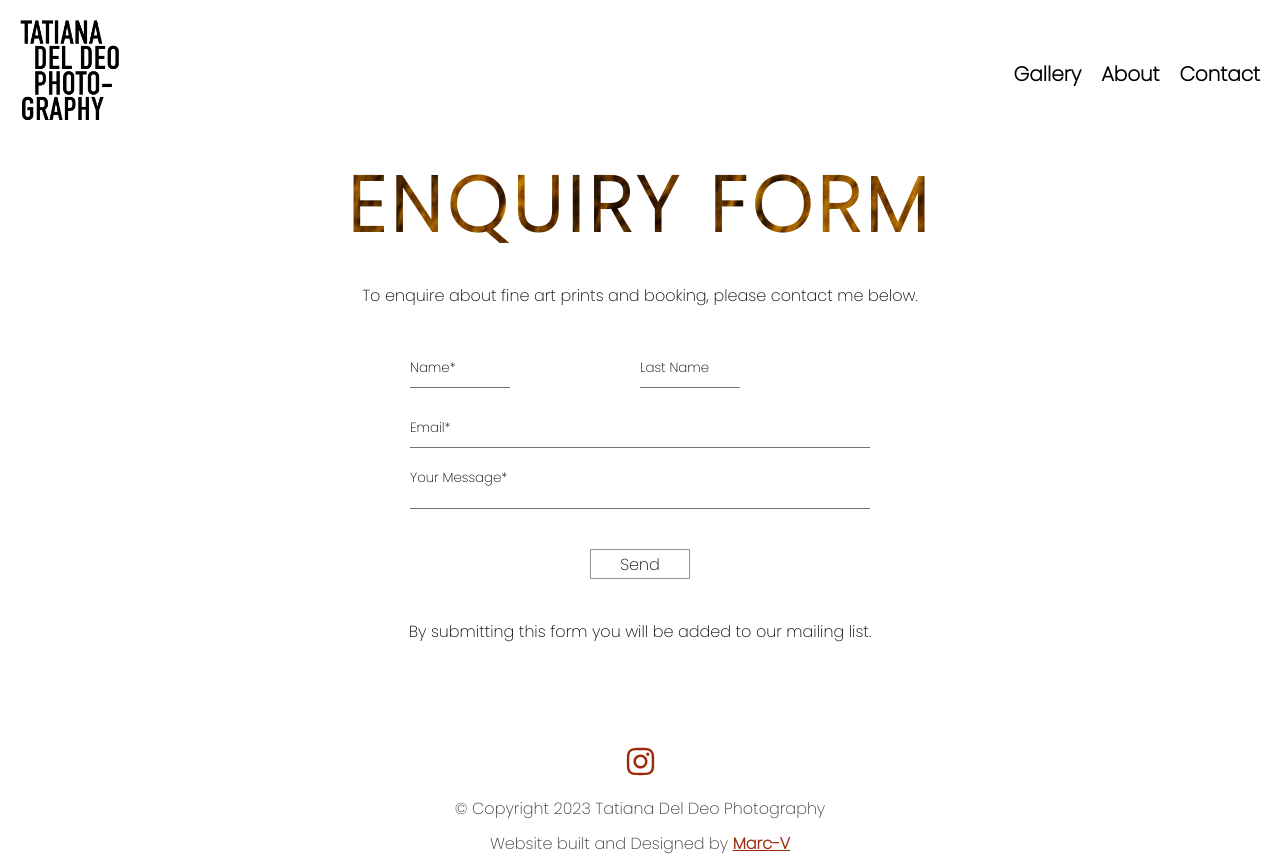
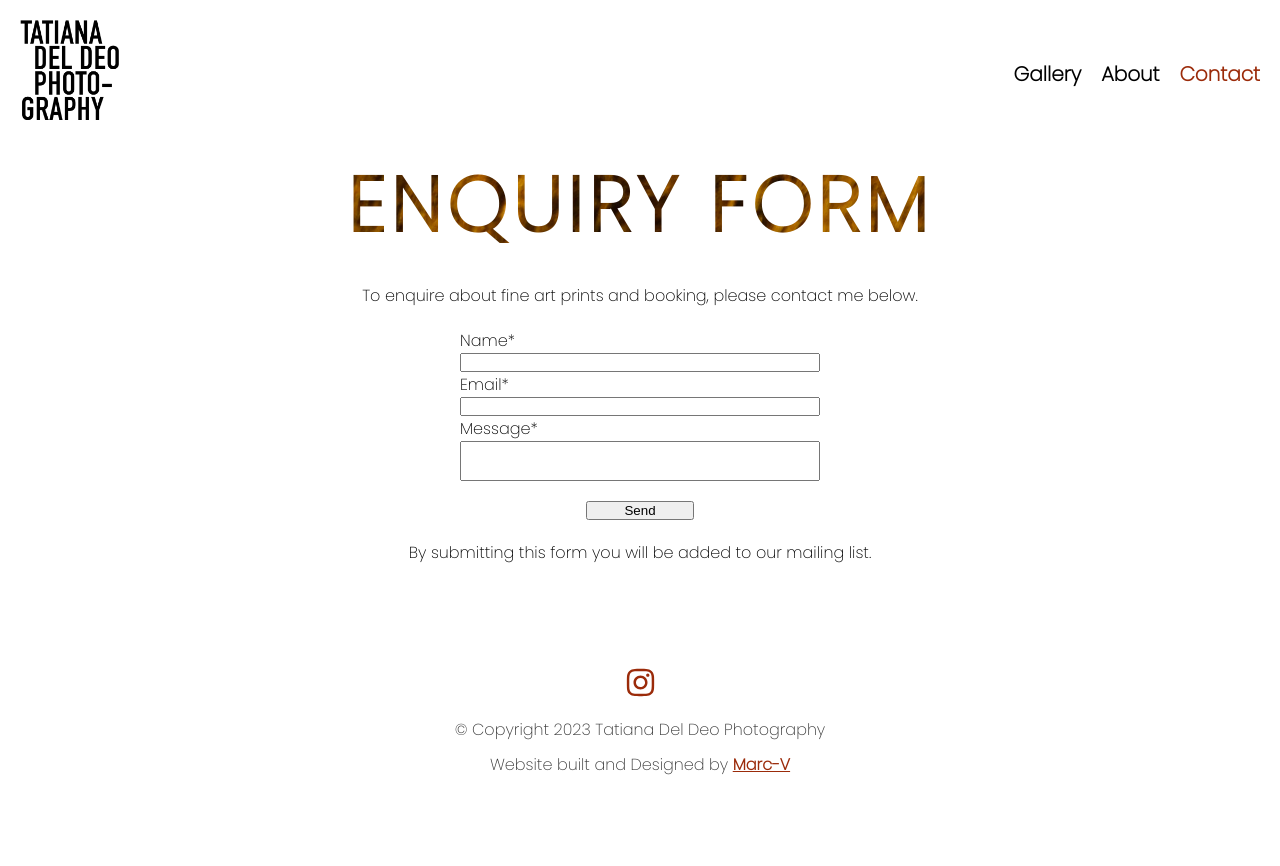
Before and after one commit to marcsouth/tatiana-photography, a React (Create React App) app: page /contact in a window 1280 px wide. After the commit the page ends 800 px from the top, so only its background shows below. Built offline with nearby package versions, Linux system fonts and the light colour scheme; a web font is replaced by a local one.

Commit message:
email and links working

```diff
--- a/package.json
+++ b/package.json
@@ -3,6 +3,7 @@
   "version": "0.1.0",
   "private": true,
   "dependencies": {
+    "@emailjs/browser": "^3.10.0",
     "@testing-library/jest-dom": "^5.16.5",
     "@testing-library/react": "^13.4.0",
     "@testing-library/user-event": "^13.5.0",
--- a/src/App.css
+++ b/src/App.css
@@ -379,187 +379,13 @@ h2{
   }
 
 
-form{
-  display: flex;
-    flex-direction: column;
-    width: 100%;
-    padding-inline: 20px;
-    max-width: 500px;
-    margin: auto;
-    margin-block: 40px;
-
-}
-
-
-
-.contactdivide > input{
-
-  max-width: 100px;
-  display: flex;
-  height: 40px;
-  width: 100%;
-}
-
-
-.contactdivide{
-  display: flex;
-  width: 100%;
-  margin-bottom: 20px;
-}
-
-.emailmiddle{
-  margin: auto;
-}
-
-form > input{
-  height: 40px;
-  margin-bottom: 20px;
-  border-top-style: hidden;
-  border-right-style: hidden;
-  border-left-style: hidden;
-  border-bottom-style: groove;
-  background-color: #ffffff;
-  border-bottom-width: thin;
-
-}
-
-
-.messagefield{
-  resize: none;
-  font-style: inherit;
-  margin-bottom: 20px;
-  border-top-style: hidden;
-  border-right-style: hidden;
-  border-left-style: hidden;
-  border-bottom-style: groove;
-  background-color: #ffffff;
-}
-
-input, textarea {
-  font-family: 'Poppins', sans-serif;
-  color: #000000;
-  border-top-style: hidden;
-  border-right-style: hidden;
-  border-left-style: hidden;
-  border-bottom-style: groove;
-  background-color: #ffffff;
-  border-bottom-width: thin;
-
-}
-
-textarea::placeholder {
-  font-family: 'Poppins', sans-serif;
-  color: #000000;
-  }
-
-
-input::placeholder {
-  font-family: 'Poppins', sans-serif;
-  color: #000000;
-
-  }
-
-
-  form > button {
-    align-items: center;
-    -webkit-backdrop-filter: blur(10px);
-    backdrop-filter: blur(10px);
-    background: none;
-    border: 1.3px solid #0000006b;
-    color: #000;
-    display: flex;
-    font-family: inherit;
-    font-size: 16px;
-    font-weight: 500;
-    height: 30px;
-    justify-content: center;
-    margin: 20px auto auto;
-    width: 100px;
-  }
-
-
-
-  form > h2{
-    margin-bottom: 40px;
-    font-family: inherit;
-    font-size: 30px;
-    color: #b5b5b5;
-  }
-
 
 footer > a{
   color: #9B2B0A;
 }
 
-.modalcart{
-  display: none;
-}
-
-.modalcartopen{
-  display: block;
-  position: fixed;
-  z-index: 1;
-  left: 0;
-  top: 0;
-  width: 100%;
-  height: 100%;
-  overflow: auto;
-  background-color: rgb(0,0,0);
-  background-color: rgba(0,0,0,0.4);
-}
 
 
-.modal-content {
-  background-color: #4b3434;
-  margin: 15% auto;
-  padding: 20px;
-  border: 1px solid #888;
-  width: 80%;
-}
-
-.close {
-  color: #aaa;
-  float: right;
-  font-size: 28px;
-  font-weight: bold;
-}
-
-.close:hover,
-.close:focus {
-  color: black;
-  text-decoration: none;
-  cursor: pointer;
-}
-
-.cartposition{
-  display: flex;
-  width: 100%;
-  align-items: center;
-  justify-content: flex-end;
-  padding-inline:32px;
-}
-
-.productcontainer{
-  display: flex;
-  align-items: center;
-  justify-content: center;
-  flex-direction: column;
-}
-
-.productcard{
-  display: flex;
-    align-items: center;
-    justify-content: center;
-    flex-direction: column;
-}
-
-.shopimage{
-  display: flex;
-  padding: 20px;
-  margin: auto;
-  max-width: 800px;
-  width: 100%;
-}
 
 .logo-nav{
   height:100px;
@@ -582,3 +408,30 @@ footer > a{
   justify-content: center;
   margin-top: 20px;
 }
+
+nav a.active{
+  color: #9B2B0A;
+  font-weight: bold;
+}
+
+form{
+  display: flex;
+  width: 100%;
+  flex-direction: column;
+  margin: auto;
+  max-width: 400px;
+  padding: 20px;
+}
+
+form > textarea{
+
+  resize: none;
+  margin-bottom: 20px;
+  height: 40px;
+
+}
+
+form > .submitbutton{
+  width: 30%;
+  margin: auto;
+}
--- /dev/null
+++ b/src/components/contact.js
@@ -0,0 +1,30 @@
+import React, { useRef } from 'react';
+import emailjs from '@emailjs/browser';
+
+export const ContactUs = () => {
+  const form = useRef();
+
+  const sendEmail = (e) => {
+    e.preventDefault();
+
+    emailjs.sendForm('service_8gy9iz7', 'template_e3uov1h', form.current, 'SmNd-ROtCevCsaMoC')
+      .then((result) => {
+          console.log(result.text);
+      }, (error) => {
+          console.log(error.text);
+      });
+      e.target.reset();
+  };
+
+  return (
+    <form ref={form} onSubmit={sendEmail}>
+      <label>Name*</label>
+      <input type="text" name="user_name" required/>
+      <label>Email*</label>
+      <input type="email" name="user_email" required/>
+      <label>Message*</label>
+      <textarea name="message"  required/>
+      <input type="submit" value="Send" className='submitbutton' />
+    </form>
+  );
+};
--- a/src/components/navbar.js
+++ b/src/components/navbar.js
@@ -1,5 +1,5 @@
 import React from "react";
-import { Link } from "react-router-dom";
+import { Link, NavLink } from "react-router-dom";
 import { useState } from "react";
 import logonav from "../images/logo-nav.png";
 
@@ -19,7 +19,6 @@ export default function Navbar() {
 
 
 
-
 let toggleClassCheck = divState ? ' is-active': null
 
 
@@ -29,7 +28,7 @@ let toggleClassCheck = divState ? ' is-active': null
 
     <header>
         <Link to='/'>
-        <img src={logonav}  className="logo-nav nofotomoto"/>
+        <img src={logonav}  className="logo-nav nofotomoto" alt="logo"/>
         </Link>
 
     <div className={`hamburger mobile-nav-toggle ${ toggleClassCheck}`} id="hamburger-1" onClick={handleClick} >
@@ -40,14 +39,14 @@ let toggleClassCheck = divState ? ' is-active': null
 
 <nav className="nav-bar">
   <ul className={` ${divState ? "active-nav": "primary-nav" }`} >
-      <li className="navlink">
-      <Link to='/gallery'>Gallery</Link>
+      <li className="navlink" >
+      <NavLink to='/gallery' >Gallery</NavLink>
       </li>
       <li className="navlink">
-         <Link to='/about'>About</Link>
+         <NavLink to='/about' >About</NavLink>
       </li>
       <li className="navlink">
-      <Link to='/contact'>Contact</Link>
+      <NavLink to='/contact' >Contact</NavLink>
       </li>
   </ul>
 </nav>
--- a/src/pages/contact.js
+++ b/src/pages/contact.js
@@ -1,6 +1,7 @@
 import React from 'react'
 import Navbar from '../components/navbar'
 import Footer from '../components/footer';
+import { ContactUs } from '../components/contact';
 
 export default function contact() {
   return (
@@ -15,26 +16,7 @@ export default function contact() {
 
   <p className='contactpabove'>To enquire about fine art prints and booking, please contact me below.</p>
 
-
-  <form method="POST" action="https://formsubmit.co/el/duduxe">
-
-
-      <div className="contactdivide">
-
-     <input type="text" name="name" placeholder="Name*" required />
-     <input type="text" name="lastname" placeholder="Last Name" className='emailmiddle' />
-
-      </div>
-
-
-
-     <input type="hidden" name="_template" value="table" />
-
-
-      <input type="email" name="email" placeholder="Email*"  required />
-     <textarea type="message" name="message" placeholder="Your Message*" className='messagefield' required />
-     <button type="submit" value="Send">Send</button>
-    </form>
+  <ContactUs />
 
 
 <p className='contactp'>By submitting this form you will be added to our mailing list.</p>
```
Also changed, not shown: 1 other file (tests, documents, lock files or other folders).
